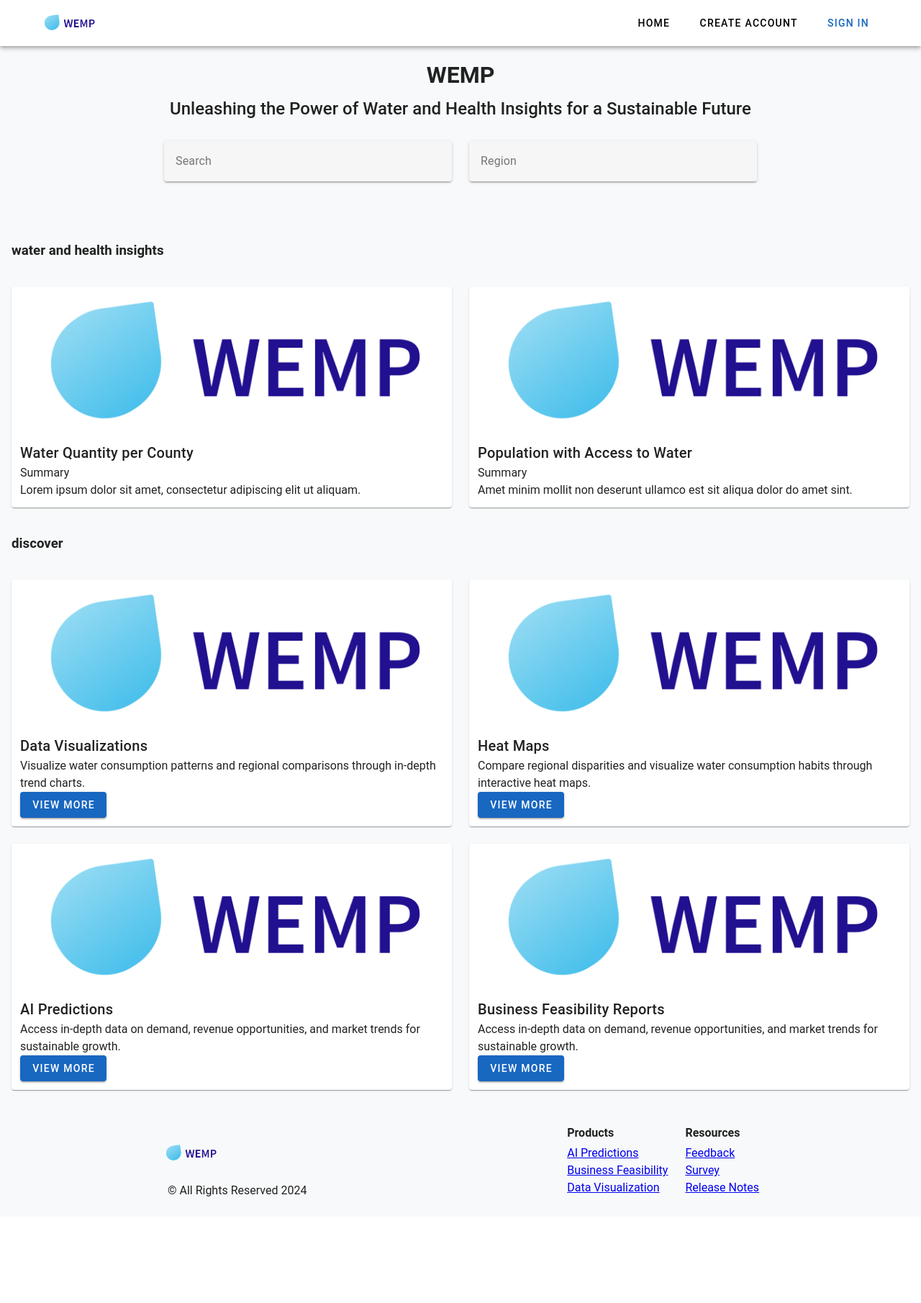
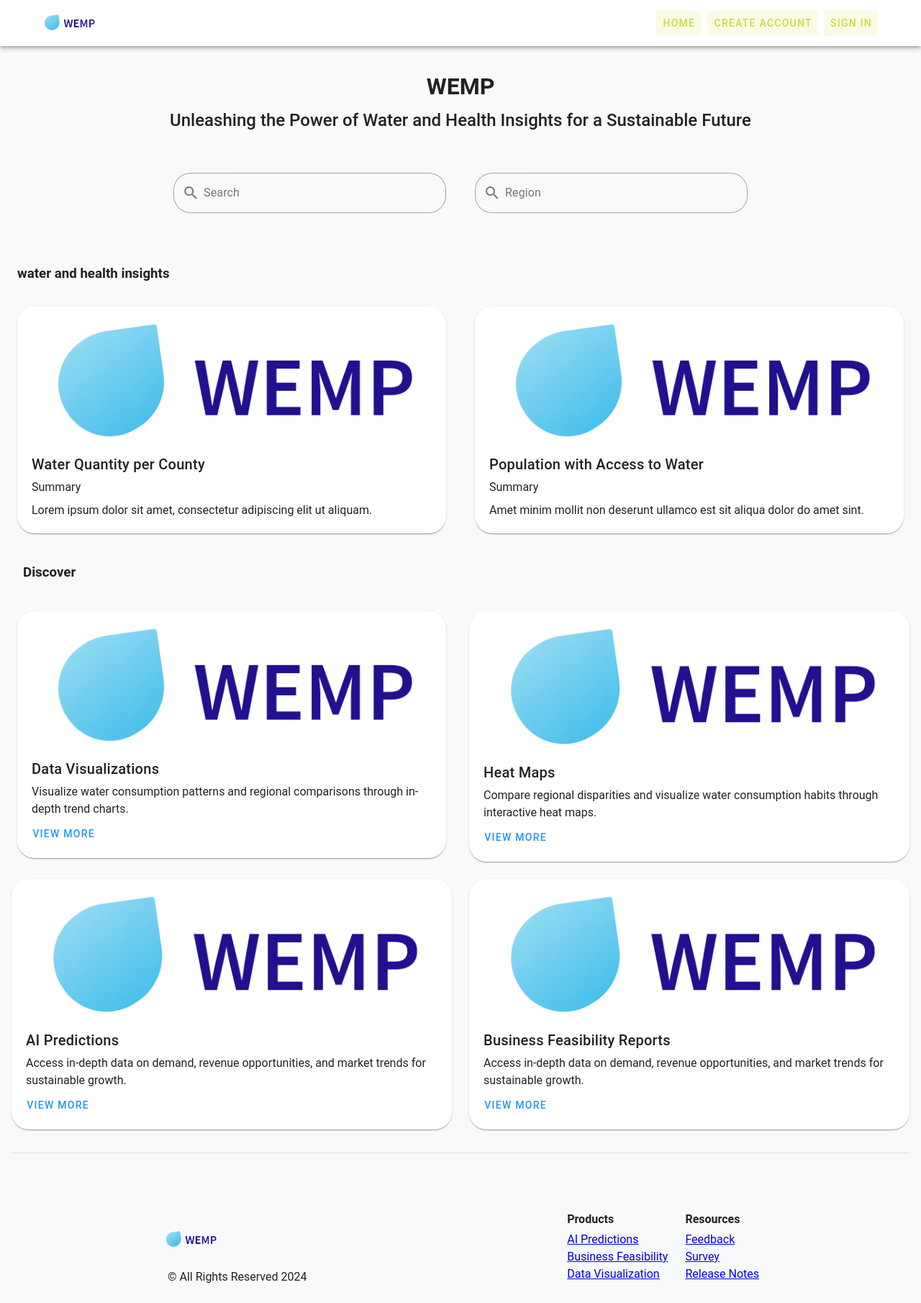
Before and after one commit to Thugchanbeno/r-s-c-m-models, a Vue app in the folder PROJ/wemp2.0/: page / in a window 1280 px wide. Shown: the whole page at 72% size. Before the commit the page ends 1690 px from the top, so only its background shows below. Built offline with nearby package versions, Linux system fonts and the light colour scheme.

Commit message:
polished multiple pages

```diff
--- a/PROJ/wemp2.0/src/layouts/default.vue
+++ b/PROJ/wemp2.0/src/layouts/default.vue
@@ -1,22 +1,37 @@
 <template>
   <v-app>
-    <v-app-bar app color="white" elevate-on-scroll>
+    <v-app-bar color="F8F9FA" app>
       <v-container>
-        <v-row align="center" justify="space-between">
+        <v-row align="center" justify="space-between" no-gutters>
           <v-col cols="auto">
             <v-img
               src="@/assets/logo large.png"
-              alt=" Wemp Logo"
+              alt="Wemp Logo"
               width="80"
               height="80"
             />
           </v-col>
-          <v-col cols="auto">
-            <v-btn @click="navigateToIndex">Home</v-btn>
-            <v-btn class="mx-2" outlined color="black" @click="navigateToSignUp"
-              >Create Account</v-btn
+
+          <v-col cols="auto" class="d-flex flex-wrap justify-end">
+            <v-btn
+              variant="tonal"
+              class="pa-2 mx-1 text-sm"
+              color="#CDDC39"
+              @click="navigateToIndex"
             >
-            <v-btn outlined color="primary" href="#">Sign In</v-btn>
+              Home
+            </v-btn>
+            <v-btn
+              variant="tonal"
+              class="pa-2 mx-1 text-sm"
+              color="#CDDC39"
+              @click="navigateToSignUp"
+            >
+              Create Account
+            </v-btn>
+            <v-btn variant="tonal" class="pa-2 mx-1 text-sm" color="#CDDC39">
+              Sign In
+            </v-btn>
           </v-col>
         </v-row>
       </v-container>
--- a/PROJ/wemp2.0/src/pages/AiPredictions.vue
+++ b/PROJ/wemp2.0/src/pages/AiPredictions.vue
@@ -1,10 +1,12 @@
 <template>
   <div class="d-flex flex-column pa-4">
-    <div class="pa-4" >
-      <v-chip prepend-icon="mdi-creation" class="gradient-chip" > AI predictions </v-chip>
+    <div class="pa-4">
+      <v-chip prepend-icon="mdi-creation" class="gradient-chip">
+        AI predictions
+      </v-chip>
     </div>
-    <v-row cols="auto" justify="space-around" mt="1rem">
-      <v-col cols="8" class="pa-8" align="left">
+    <v-row justify="space-between" class="pa-2">
+      <v-col cols="12" md="8" class="pa-4">
         <v-text-field
           bg-color="#FFFFFF"
           variant="outlined"
@@ -14,7 +16,7 @@
           rounded="xl"
         />
       </v-col>
-      <v-col cols="4" class="pa-8" align="right">
+      <v-col cols="12" md="4" class="pa-4">
         <v-text-field
           bg-color="#FFFFFF"
           variant="outlined"
@@ -24,7 +26,7 @@
           rounded="xl"
         />
       </v-col>
-    </v-row cols=auto>
+    </v-row>
     <v-divider class="my-2"></v-divider>
     <div class="pa-4">
       <h1 class="text-h4 font-weight-bold pa-2">
@@ -49,7 +51,7 @@
     </div>
 
     <div class="pa-4">
-      <h2 class="text-h5 font-weight-medium  pa-2" align="left">
+      <h2 class="text-h5 font-weight-medium pa-2" align="left">
         City Population
       </h2>
       <p class="text-body-2 text-left pa-2">Estimated by borough</p>
@@ -57,14 +59,13 @@
         <img
           src="@/assets/logo large.png"
           alt="Line Chart Placeholder"
-          class="rounded "
+          class="rounded"
           style="max-width: 800px; width: 100%"
         />
       </div>
     </div>
 
     <v-divider class="my-8"></v-divider>
-
 
     <v-row cols="auto">
       <v-col>
@@ -88,11 +89,11 @@
           bg-color="#FFFFFF"
         ></v-select>
 
-      <div class="d-flex  pa-2" align="left">
+        <div class="d-flex pa-2" align="left">
           <img
             src="@/assets/logo large.png"
             alt="Bar Chart Placeholder"
-          class="rounded "
+            class="rounded"
             style="max-width: 800px; width: 100%"
           />
         </div>
@@ -113,9 +114,8 @@ export default {
 };
 </script>
 <style scoped>
-.gradient-chip{
-  background: linear-gradient(to right, #8A7AF0, #21108F);
+.gradient-chip {
+  background: linear-gradient(to right, #8a7af0, #21108f);
   color: white;
 }
-
 </style>
--- a/PROJ/wemp2.0/src/pages/DataViz.vue
+++ b/PROJ/wemp2.0/src/pages/DataViz.vue
@@ -1,7 +1,7 @@
 <template>
   <div class="d-flex flex-column pa-4">
-    <v-row cols="auto" justify="space-around" mt="1rem">
-      <v-col cols="8" class="pa-8" align="left">
+    <v-row justify="space-between" class="pa-2">
+      <v-col cols="12" md="8" class="pa-4">
         <v-text-field
           bg-color="#FFFFFF"
           variant="outlined"
@@ -11,7 +11,7 @@
           rounded="xl"
         />
       </v-col>
-      <v-col cols="4" class="pa-8" align="right">
+      <v-col cols="12 " md="4" class="pa-4">
         <v-text-field
           bg-color="#FFFFFF"
           variant="outlined"
@@ -21,7 +21,7 @@
           rounded="xl"
         />
       </v-col>
-    </v-row cols=auto>
+    </v-row>
     <v-divider class="my-2"></v-divider>
     <div class="pa-4">
       <h1 class="text-h4 font-weight-bold pa-2">
@@ -46,7 +46,7 @@
     </div>
 
     <div class="pa-4">
-      <h2 class="text-h5 font-weight-medium  pa-2" align="left">
+      <h2 class="text-h5 font-weight-medium pa-2" align="left">
         City Population
       </h2>
       <p class="text-body-2 text-left pa-2">Estimated by borough</p>
@@ -54,15 +54,17 @@
         <img
           src="@/assets/logo large.png"
           alt="Line Chart Placeholder"
-          class="rounded "
+          class="rounded"
           style="max-width: 800px; width: 100%"
         />
       </div>
     </div>
 
     <v-divider class="my-8"></v-divider>
-    <div class="pa-4" >
-      <v-chip prepend-icon="mdi-creation" class="gradient-chip" > AI predictions </v-chip>
+    <div class="pa-4">
+      <v-chip prepend-icon="mdi-creation" class="gradient-chip">
+        AI predictions
+      </v-chip>
     </div>
 
     <v-row cols="auto">
@@ -87,11 +89,11 @@
           bg-color="#FFFFFF"
         ></v-select>
 
-      <div class="d-flex  pa-2" align="left">
+        <div class="d-flex pa-2" align="left">
           <img
             src="@/assets/logo large.png"
             alt="Bar Chart Placeholder"
-          class="rounded "
+            class="rounded"
             style="max-width: 800px; width: 100%"
           />
         </div>
@@ -112,9 +114,8 @@ export default {
 };
 </script>
 <style scoped>
-.gradient-chip{
-  background: linear-gradient(to right, #8A7AF0, #21108F);
+.gradient-chip {
+  background: linear-gradient(to right, #8a7af0, #21108f);
   color: white;
 }
-
 </style>
--- a/PROJ/wemp2.0/src/pages/Feasibility.vue
+++ b/PROJ/wemp2.0/src/pages/Feasibility.vue
@@ -1,13 +1,14 @@
 <template>
-  <div class="d-flex flex-column pa-4" align="left">
+  <div class="d-flex flex-column pa-4">
+    <div class="d-flex flex-column pa-4">
       <h1 class="pa-2">Business feasibilty report</h1>
       <p class="pa-2">
         access in-depth data on demand, revenue opportunities and market trends
         for sustainable growth
       </p>
     </div>
-  <v-row cols="auto" class="d-flex align-items pa-4">
-    <v-col cols="8" class="pa-4">
+    <v-row class="pa-4">
+      <v-col cols="12" md="8" class="pa-4">
         <v-text-field
           variant="outlined"
           append-inner-icon="mdi-magnify"
@@ -17,7 +18,7 @@
           bg-color="#FFFFFF"
         />
       </v-col>
-    <v-col cols="4" class="pa-4">
+      <v-col cols="12" md="4" class="pa-4">
         <v-select
           label="Region"
           :items="regions"
@@ -28,16 +29,20 @@
         ></v-select>
       </v-col>
     </v-row>
-  <v-row class="d-flex ma-2">
-    <v-col cols="12" align="left" class="pa-4">
+    <v-divider class="my-4"></v-divider>
+    <v-row class="d-flex pa-4">
+      <v-col cols="12" class="pa-4">
         <v-card
           subtitle="Business feasibility(AI generated report)"
           title="Relevant Data()"
           text="..............."
           min-height="300"
+          rounded="xl"
         />
       </v-col>
     </v-row>
+    <v-divider class="my-8"></v-divider>
+  </div>
 </template>
 <script>
 export default {
--- a/PROJ/wemp2.0/src/pages/HeatMaps.vue
+++ b/PROJ/wemp2.0/src/pages/HeatMaps.vue
@@ -1,7 +1,7 @@
 <template>
   <div class="d-flex flex-column pa-4">
-    <v-row cols="auto" justify="space-around" mt="1rem">
-      <v-col cols="8" class="pa-8" align="left">
+    <v-row class="pa-4">
+      <v-col cols="12" md="8" class="pa-4">
         <v-text-field
           bg-color="#FFFFFF"
           variant="outlined"
@@ -11,7 +11,7 @@
           rounded="xl"
         />
       </v-col>
-      <v-col cols="4" class="pa-8" align="right">
+      <v-col cols="12" md="4" class="pa-4">
         <v-text-field
           bg-color="#FFFFFF"
           variant="outlined"
@@ -21,7 +21,7 @@
           rounded="xl"
         />
       </v-col>
-    </v-row cols=auto>
+    </v-row>
     <v-divider class="my-2"></v-divider>
     <div class="pa-4">
       <h1 class="text-h4 font-weight-bold pa-2">
@@ -46,7 +46,7 @@
     </div>
 
     <div class="pa-4">
-      <h2 class="text-h5 font-weight-medium  pa-2" align="left">
+      <h2 class="text-h5 font-weight-medium pa-2" align="left">
         City Population
       </h2>
       <p class="text-body-2 text-left pa-2">Estimated by borough</p>
@@ -54,15 +54,17 @@
         <img
           src="@/assets/logo large.png"
           alt="Line Chart Placeholder"
-          class="rounded "
+          class="rounded"
           style="max-width: 800px; width: 100%"
         />
       </div>
     </div>
 
     <v-divider class="my-8"></v-divider>
-    <div class="pa-4" >
-      <v-chip prepend-icon="mdi-creation" class="gradient-chip" > AI predictions </v-chip>
+    <div class="pa-4">
+      <v-chip prepend-icon="mdi-creation" class="gradient-chip">
+        AI predictions
+      </v-chip>
     </div>
 
     <v-row cols="auto">
@@ -87,11 +89,11 @@
           bg-color="#FFFFFF"
         ></v-select>
 
-      <div class="d-flex  pa-2" align="left">
+        <div class="d-flex pa-2" align="left">
           <img
             src="@/assets/logo large.png"
             alt="Bar Chart Placeholder"
-          class="rounded "
+            class="rounded"
             style="max-width: 800px; width: 100%"
           />
         </div>
@@ -112,9 +114,8 @@ export default {
 };
 </script>
 <style scoped>
-.gradient-chip{
-  background: linear-gradient(to right, #8A7AF0, #21108F);
+.gradient-chip {
+  background: linear-gradient(to right, #8a7af0, #21108f);
   color: white;
 }
-
 </style>
--- a/PROJ/wemp2.0/src/pages/index.vue
+++ b/PROJ/wemp2.0/src/pages/index.vue
@@ -1,6 +1,6 @@
 <template>
   <v-container fluid>
-    <v-row justify="center" class="text-center">
+    <v-row justify="center" class="text-center pa-4">
       <v-col cols="12">
         <h1 class="mb-2">WEMP</h1>
         <p class="text-h5 font-weight-medium">
@@ -9,59 +9,60 @@
         </p>
       </v-col>
     </v-row>
-    <v-row justify="center" class="my-4">
+    <v-row justify="center" class="pa-2">
       <v-col cols="12" md="4">
         <v-text-field
-          class="mb-2"
-          dense
+          class="pa-2"
           label="Search"
-          variant="solo-filled"
-          :append-inner-icon="mdi - magnify"
+          variant="outlined"
+          prepend-inner-icon="mdi-magnify"
           @click:append-inner=""
+          rounded="xl"
         />
       </v-col>
       <v-col cols="12" md="4">
         <v-text-field
-          class="mv-2"
+          class="pa-2"
           label="Region"
-          variant="solo-filled"
-          :append-inner-icon="mdi - magnify"
+          variant="outlined"
+          prepend-inner-icon="mdi-magnify"
           @click:append-inner=""
+          rounded="xl"
         />
       </v-col>
     </v-row>
 
     <v-row>
       <v-col cols="12">
-        <h3 class="my-3">water and health insights</h3>
+        <h3 class="pa-2">water and health insights</h3>
       </v-col>
       <v-col cols="12" md="6">
-        <v-card class="pa-3">
+        <v-card class="pa-4 mx-2" rounded="xl">
           <v-img
             src="@/assets/logo large.png"
             alt="Feature 1"
             max-height="200"
             contain
           />
-          <p class="text-h6 mt-2">Water Quantity per County</p>
-          <p>Summary</p>
-          <p>
+          <p class="text-h6 mx-1">Water Quantity per County</p>
+          <p class="pa-1">Summary</p>
+          <p class="pa-1">
             Lorem ipsum dolor sit amet, consectetur adipiscing elit ut aliquam.
           </p>
         </v-card>
       </v-col>
 
       <v-col cols="12" md="6">
-        <v-card class="pa-3">
+        <v-card class="pa-4 mx-2" rounded="xl">
           <v-img
             src="@/assets/logo large.png"
             alt="Feature 2"
             max-height="200"
             contain
           />
-          <p class="text-h6 mt-2">Population with Access to Water</p>
-          <p>Summary</p>
-          <p>
+          <p class="text-h6 mx-1">Population with Access to Water</p>
+          <p class="pa-1">Summary</p>
+          <p class="pa-1">
             Amet minim mollit non deserunt ullamco est sit aliqua dolor do amet
             sint.
           </p>
@@ -71,83 +72,106 @@
 
     <v-row>
       <v-col cols="12">
-        <h3 class="my-3">discover</h3>
+        <h3 class="pa-4">Discover</h3>
       </v-col>
       <v-col cols="12" md="6">
-        <v-card class="pa-3">
+        <v-card class="pa-4 mx-2" rounded="xl">
           <v-img
             src="@/assets/logo large.png"
             alt="Feature 1"
             max-height="200"
             contain
           />
-          <p class="text-h6 mt-2">Data Visualizations</p>
-          <p>
+          <p class="text-h6 mx-1">Data Visualizations</p>
+          <p class="pa-1">
             Visualize water consumption patterns and regional comparisons
             through in-depth trend charts.
           </p>
-          <v-btn color="primary" @click="navigateToDataViz" text
+          <v-btn
+            variant="text"
+            rounded="xl"
+            class="pa-1"
+            color="blue"
+            @click="navigateToDataViz"
             >View More</v-btn
           >
         </v-card>
       </v-col>
 
       <v-col cols="12" md="6">
-        <v-card class="pa-3">
+        <v-card class="pa-4" rounded="xl">
           <v-img
             src="@/assets/logo large.png"
             alt="Feature 2"
             max-height="200"
             contain
           />
-          <p class="text-h6 mt-2">Heat Maps</p>
-          <p>
+          <p class="text-h6 mx-1">Heat Maps</p>
+          <p class="pa-1">
             Compare regional disparities and visualize water consumption habits
             through interactive heat maps.
           </p>
-          <v-btn color="primary" @click="navigateToHeatMaps" text
+          <v-btn
+            variant="text"
+            rounded="xl"
+            class="pa-1"
+            color="blue"
+            @click="navigateToHeatMaps"
             >View More</v-btn
           >
         </v-card>
       </v-col>
       <v-col cols="12" md="6">
-        <v-card class="pa-3">
+        <v-card class="pa-4" rounded="xl">
           <v-img
             src="@/assets/logo large.png"
             alt="Feature 1"
             max-height="200"
             contain
           />
-          <p class="text-h6 mt-2">AI Predictions</p>
-          <p>
+          <p class="text-h6 mx-1">AI Predictions</p>
+          <p class="pa-1">
             Access in-depth data on demand, revenue opportunities, and market
             trends for sustainable growth.
           </p>
-          <v-btn color="primary" @click="navigateToAiPredictions" text
+          <v-btn
+            variant="text"
+            rounded="xl"
+            class="pa-1"
+            color="blue"
+            @click="navigateToAiPredictions"
+            text
             >View More</v-btn
           >
         </v-card>
       </v-col>
 
       <v-col cols="12" md="6">
-        <v-card class="pa-3">
+        <v-card class="pa-4" rounded="xl">
           <v-img
             src="@/assets/logo large.png"
             alt="Feature 2"
             max-height="200"
             contain
           />
-          <p class="text-h6 mt-2">Business Feasibility Reports</p>
-          <p>
+          <p class="text-h6 mx-1">Business Feasibility Reports</p>
+          <p class="pa-1">
             Access in-depth data on demand, revenue opportunities, and market
             trends for sustainable growth.
           </p>
-          <v-btn color="primary" @click="navigateToFeasibility" text
+          <v-btn
+            variant="text"
+            rounded="xl"
+            class="pa-1"
+            color="blue"
+            @click="navigateToFeasibility"
+            text
             >View More</v-btn
           >
         </v-card>
       </v-col>
     </v-row>
+    <v-divider class="my-8"></v-divider>
   </v-container>
 </template>
 
```
Lines whose indentation alone changed are shown as unchanged.
